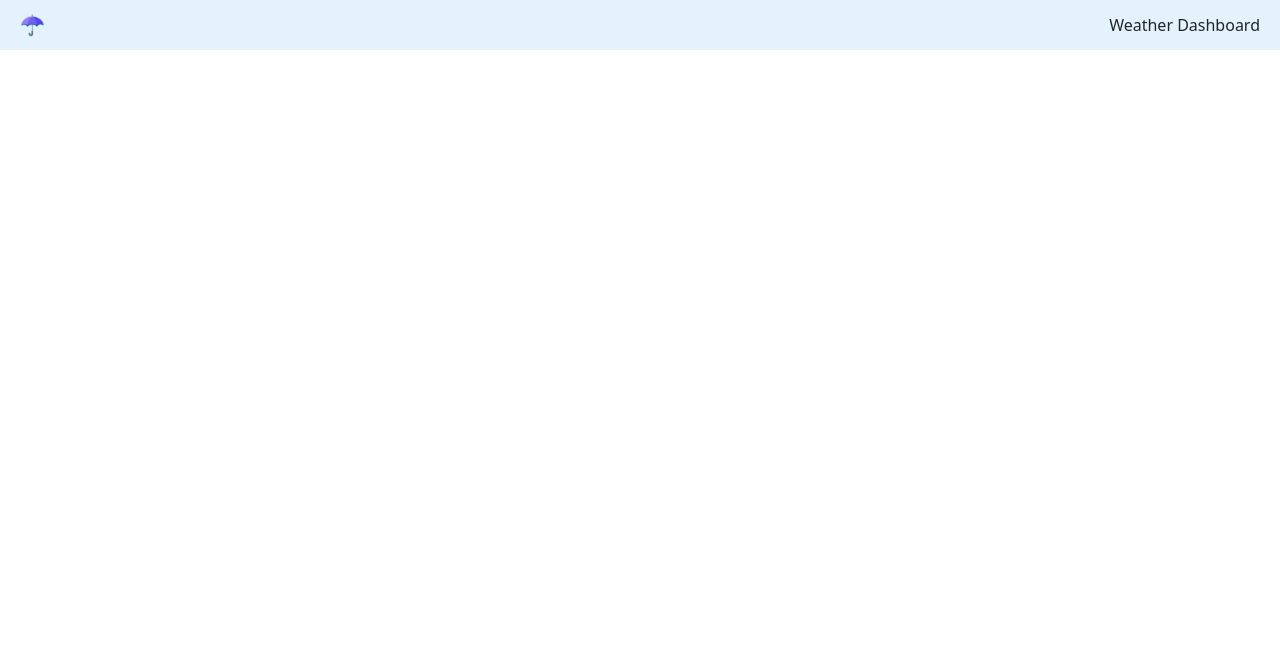
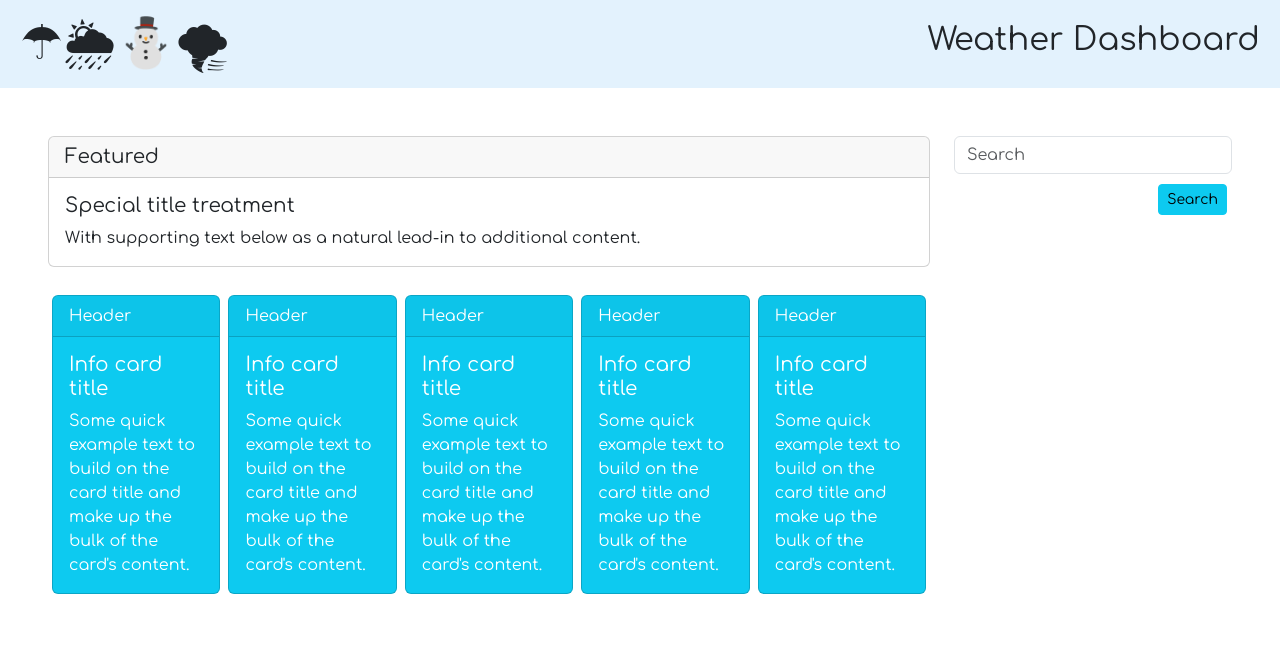
Before and after one commit to eviehoang/weather-dashboard, a plain HTML site: page index.html in a window 1280 px wide. Drawn offline with nearby package versions, Linux system fonts and the light colour scheme.

Commit message:
Added column and header via Bootstrap. Formated basic layout.

```diff
--- a/assets/css/style.css
+++ b/assets/css/style.css
@@ -0,0 +1,20 @@
+*{
+    font-family: 'Comfortaa', sans-serif;
+}
+
+#umbrella {
+    font-size: 3em;
+    padding: 0;
+    margin: 0;
+}
+
+#umbrella h2{
+    font-weight: 700;
+}
+
+#searchbutton {
+    float: right;
+    margin: 5px;
+    margin-top: 10px;
+
+}
--- a/index.html
+++ b/index.html
@@ -6,10 +6,10 @@
     <meta name="viewport" content="width=device-width, initial-scale=1.0">
     <link href="https://cdn.jsdelivr.net/npm/bootstrap@5.3.2/dist/css/bootstrap.min.css" rel="stylesheet"
         integrity="sha384-T3c6CoIi6uLrA9TneNEoa7RxnatzjcDSCmG1MXxSR1GAsXEV/Dwwykc2MPK8M2HN" crossorigin="anonymous">
-    <link rel="stylesheet" href="https://use.fontawesome.com/releases/v5.8.1/css/all.css"
-        integrity="sha384-50oBUHEmvpQ+1lW4y57PTFmhCaXp0ML5d60M1M7uH2+nqUivzIebhndOJK28anvf" crossorigin="anonymous" />
-    <link href="https://fonts.googleapis.com/css2?family=Fira+Sans:wght@400;700&display=swap" rel="stylesheet" />
     <link rel="stylesheet" href="./assets/css/style.css" />
+    <link rel="preconnect" href="https://fonts.googleapis.com">
+    <link rel="preconnect" href="https://fonts.gstatic.com" crossorigin>
+    <link href="https://fonts.googleapis.com/css2?family=Comfortaa:wght@400;700&display=swap" rel="stylesheet">
     <title>Weather Project</title>
 </head>
 
@@ -18,12 +18,92 @@
         <nav class="navbar navbar-expand-lg navbar-light p-2" style="background-color: #e3f2fd;">
             <!-- Navbar content -->
             <div class="container-fluid">
-                <span class="col-4 navbar-brand mb-0 h1"> ☂ </span>
-                <span style="display: inline;" id="currentDay">Weather Dashboard</span>
+                <span id="umbrella">☂🌦⛄🌪</span>
+                <h2> Weather Dashboard</h2>
             </div>
         </nav>
     </header>
 
+    <!-- Main Content -->
+    <main>
+        <section class="container-fluid p-5">
+            <div class="row">
+                <div class="col-9">
+                    <!-- current weather here -->
+                    <div class="card mb-4">
+                        <h5 class="card-header">Featured</h5>
+                        <div class="card-body">
+                            <h5 class="card-title">Special title treatment</h5>
+                            <p class="card-text">With supporting text below as a natural lead-in to additional
+                                content.</p>
+                        </div>
+                    </div>
+
+                    <!-- Weather Cards for next 5 days -->
+                    <article class="d-inline-flex">
+
+                        <div class="card text-white bg-info mb-3 m-1" style="max-width: 18rem;">
+                            <div class="card-header">Header</div>
+                            <div class="card-body">
+                                <h5 class="card-title">Info card title</h5>
+                                <p class="card-text">Some quick example text to build on the card title and make up
+                                    the
+                                    bulk of the card's content.</p>
+                            </div>
+                        </div>
+
+                        <div class="card text-white bg-info mb-3 m-1" style="max-width: 18rem;">
+                            <div class="card-header">Header</div>
+                            <div class="card-body">
+                                <h5 class="card-title">Info card title</h5>
+                                <p class="card-text">Some quick example text to build on the card title and make up
+                                    the
+                                    bulk of the card's content.</p>
+                            </div>
+                        </div>
+
+                        <div class="card text-white bg-info mb-3 m-1" style="max-width: 18rem;">
+                            <div class="card-header">Header</div>
+                            <div class="card-body">
+                                <h5 class="card-title">Info card title</h5>
+                                <p class="card-text">Some quick example text to build on the card title and make up
+                                    the
+                                    bulk of the card's content.</p>
+                            </div>
+                        </div>
+
+                        <div class="card text-white bg-info mb-3 m-1" style="max-width: 18rem;">
+                            <div class="card-header">Header</div>
+                            <div class="card-body">
+                                <h5 class="card-title">Info card title</h5>
+                                <p class="card-text">Some quick example text to build on the card title and make up
+                                    the
+                                    bulk of the card's content.</p>
+                            </div>
+                        </div>
+
+                        <div class="card text-white bg-info mb-3 m-1" style="max-width: 18rem;">
+                            <div class="card-header">Header</div>
+                            <div class="card-body">
+                                <h5 class="card-title">Info card title</h5>
+                                <p class="card-text">Some quick example text to build on the card title and make up
+                                    the
+                                    bulk of the card's content.</p>
+                            </div>
+                        </div>
+
+                    </article>
+                </div>
+                <div class="col-3">
+                    <form class="form">
+                        <input class="form-control mr-sm-2" type="search" placeholder="Search" aria-label="Search">
+                        <button class="btn btn-info btn-sm" type="submit" id="searchbutton">Search</button>
+                    </form>
+                </div>
+            </div>
+
+        </section>
+    </main>
 
     <!-- jQuery -->
     <script src="https://cdnjs.cloudflare.com/ajax/libs/jquery/3.2.1/jquery.min.js"></script>
```
